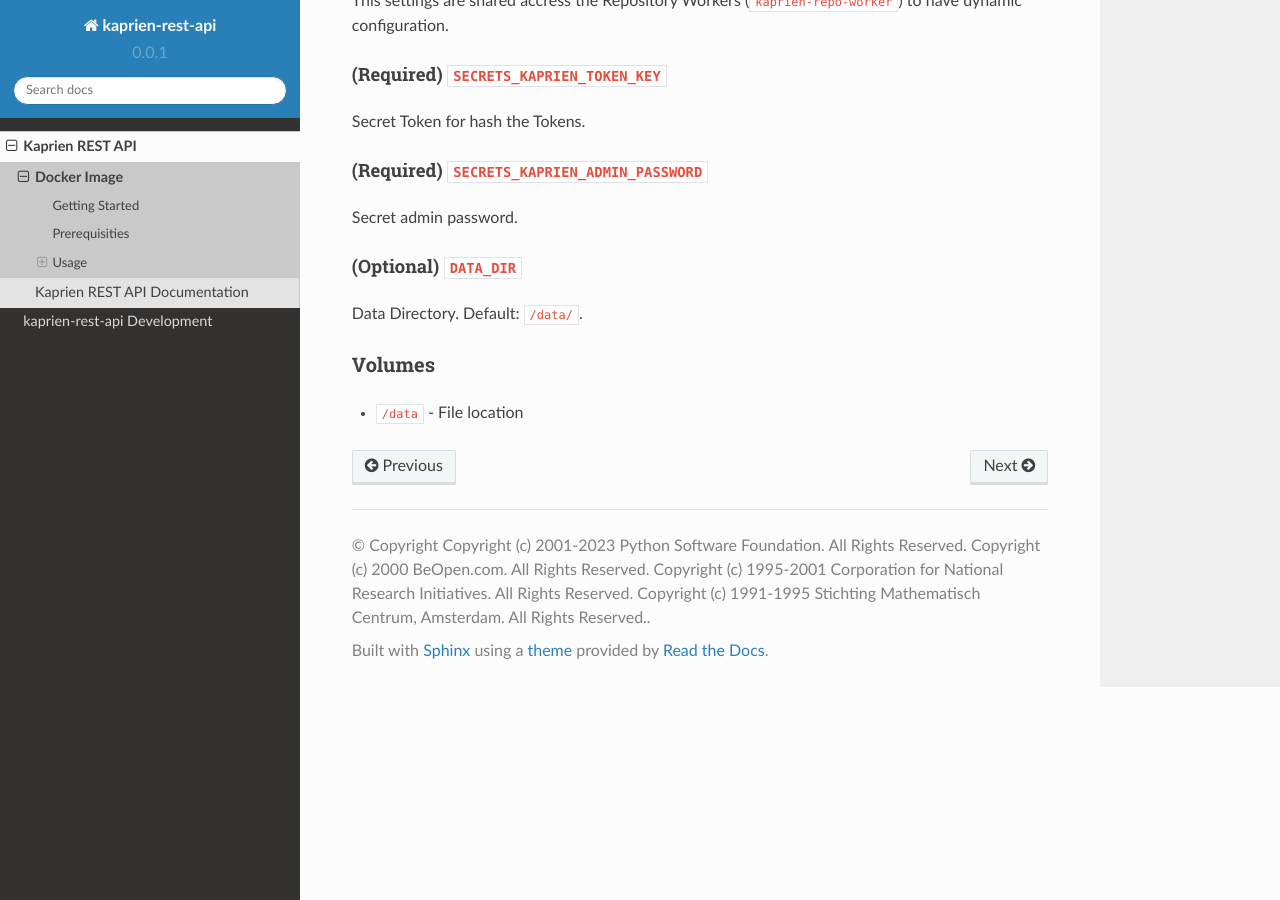
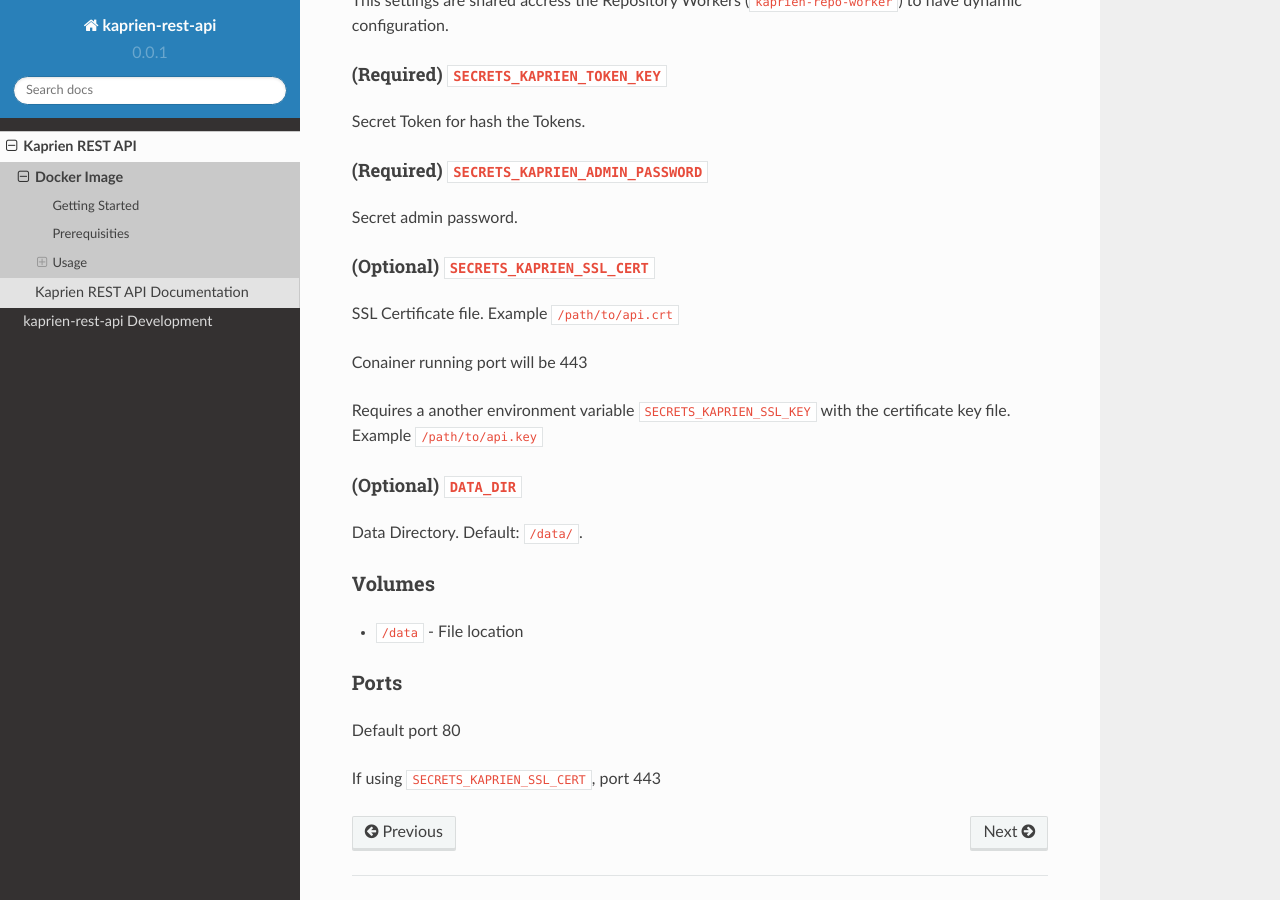
Before and after one commit to repository-service-tuf/repository-service-tuf-api, a Sphinx documentation site: the page built from docs/source/guide/Docker_README.md, in a window 1280 px wide and 900 px high, scrolled down 1794 px. Built offline with Sphinx 7.4.7 and the Read the Docs theme 2.0.0, drawn with Linux system fonts in a browser that asks for light colours; some of the changed text lies outside the part shown.

Commit message:
Add support for SSL
This commit add the support on ``kaprien-rest-api`` to serve the Rest
API using HTTPS.

Linked to:
- https://github.com/kaprien/kaprien/issues/6

Signed-off-by: Kairo Araujo <kairo@kairo.eti.br>

````diff
--- a/docs/source/guide/Docker_README.md
+++ b/docs/source/guide/Docker_README.md
@@ -31,8 +31,8 @@ docker run --env="KAPRIEN_BROKER_SERVER=amqp://guest:guest@rabbitmq:5672" \
     --env="KAPRIEN_REDIS_SERVER=redis://redis" \
     --env="SECRETS_KAPRIEN_TOKEN_KEY=secret" \
     --env="SECRETS_KAPRIEN_ADMIN_PASSWORD=password" \
+    --port 80:80
     ghcr.io/kaprien/kaprien-repo-worker:latest \
-    uvicorn app:kaprien_app --host 0.0.0.0 --port 8000 --reload
 ```
 
 
@@ -87,6 +87,16 @@ Secret Token for hash the Tokens.
 
 Secret admin password.
 
+
+#### (Optional) `SECRETS_KAPRIEN_SSL_CERT`
+
+SSL Certificate file. Example ``/path/to/api.crt``
+
+Conainer running port will be 443
+
+Requires a another environment variable ``SECRETS_KAPRIEN_SSL_KEY`` with the
+certificate key file. Example ``/path/to/api.key``
+
 #### (Optional) `DATA_DIR`
 
 Data Directory. Default: `/data/`.
@@ -94,3 +104,10 @@ Data Directory. Default: `/data/`.
 ### Volumes
 
 * `/data` - File location
+
+
+### Ports
+
+Default port 80
+
+If using ``SECRETS_KAPRIEN_SSL_CERT``, port 443
````
Also changed, not shown: 2 other files.
